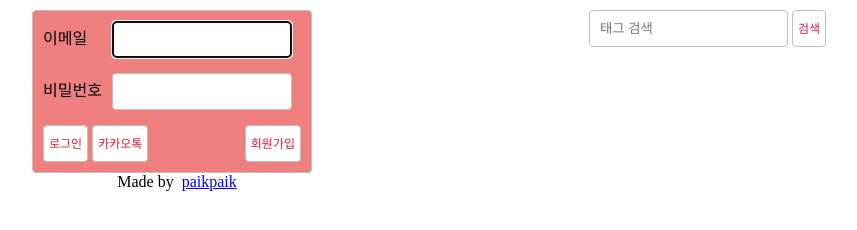
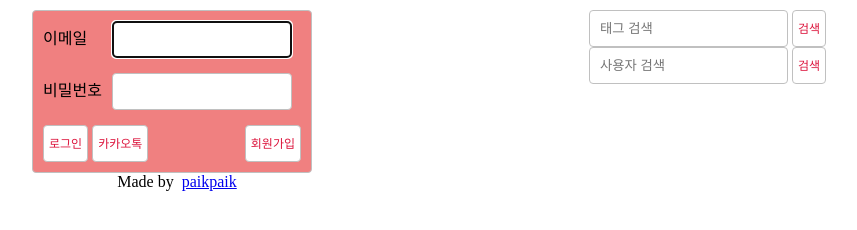
Before and after one commit to paikpaik/birdpia, a website: page views/main.html in a window 1280 px wide. Shown: the whole page, without its empty margins (208-1065 px from the left). Drawn offline with nearby package versions, Linux system fonts and the light colour scheme; files that its build step writes are made by us from their sources.

Commit message:
Add: 사용자 검색 views코드 추가

```diff
--- a/public/main.css
+++ b/public/main.css
@@ -175,6 +175,9 @@ textarea {
 #search-form {
   text-align: right;
 }
+#nick-form {
+  text-align: right;
+}
 #join-form {
   padding: 10px;
   text-align: center;
--- a/routes/page.js
+++ b/routes/page.js
@@ -5,6 +5,7 @@ const {
   renderMain,
   renderProfile,
   renderHashtag,
+  renderNick,
 } = require("../controllers/page");
 const { isLoggedIn, isNotLoggedIn } = require("../middlewares");
 
@@ -20,5 +21,6 @@ router.get("/profile", isLoggedIn, renderProfile);
 router.get("/join", isNotLoggedIn, renderJoin);
 router.get("/", renderMain);
 router.get("/hashtag", renderHashtag);
+//router.get("/nick", renderNick);
 
 module.exports = router;
--- a/views/main.html
+++ b/views/main.html
@@ -32,6 +32,10 @@
   <div class="twits">
     <form id="hashtag-form" action="/hashtag">
       <input type="text" name="hashtag" placeholder="태그 검색" />
+      <button class="btn">검색</button>
+    </form>
+    <form id="nick-form" action="/nick">
+      <input type="text" name="nick" placeholder="사용자 검색" />
       <button class="btn">검색</button>
     </form>
     {% for twit in twits %}
```
